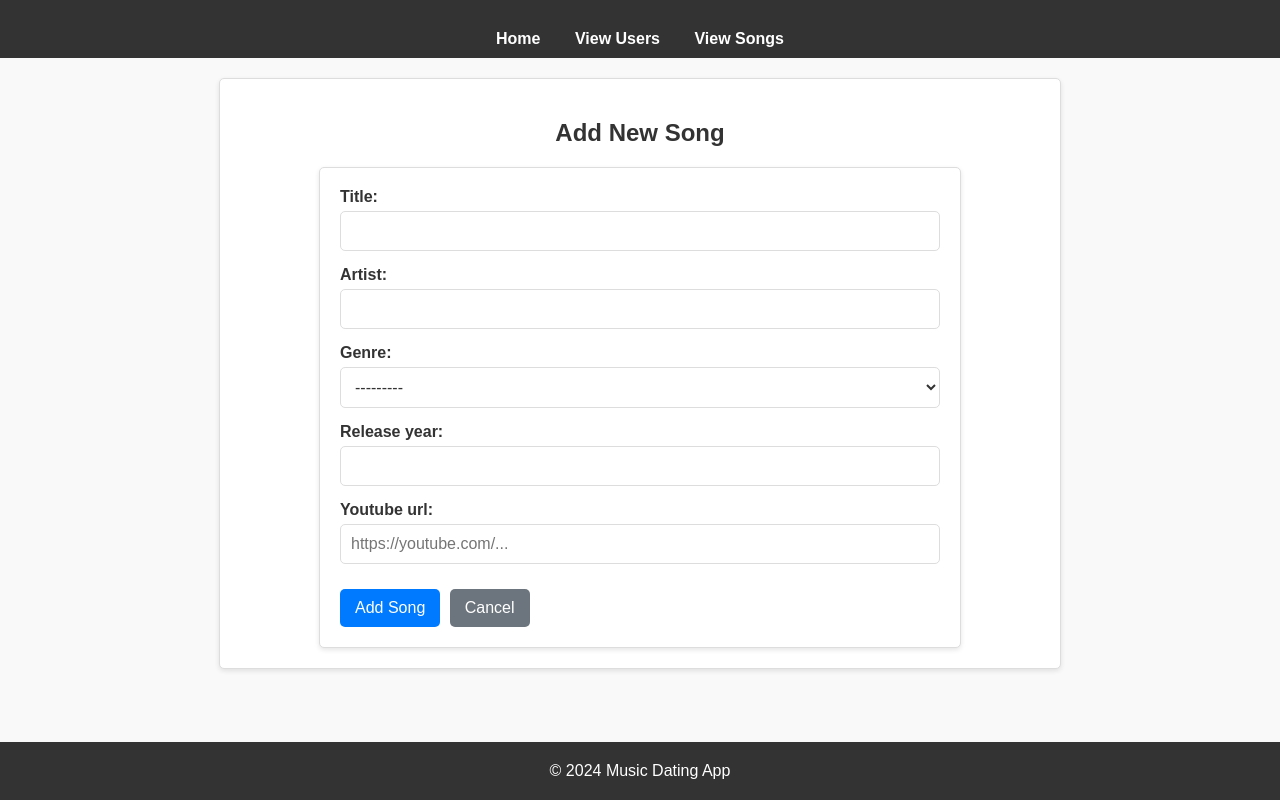
After one commit to starwarsman715/CS-412-Django, a Django app: page /project/add_song/ in a window 1280 px wide. The commit adds this page. Run offline with Django 4.2, Linux system fonts and the light colour scheme; data that the repository does not hold is empty.

Commit message:
implemented song and profile creation forms

```diff
--- /dev/null
+++ b/project/forms.py
@@ -0,0 +1,57 @@
+# project/forms.py
+from django import forms
+from django.forms import inlineformset_factory
+from .models import User, Genre, Song, UserGenre, UserSong
+
+class UserForm(forms.ModelForm):
+    class Meta:
+        model = User
+        fields = ['username', 'email', 'birth_date', 'bio']
+        widgets = {
+            'birth_date': forms.DateInput(attrs={'type': 'date'}),
+            'bio': forms.Textarea(attrs={'rows': 3}),
+        }
+
+class UserGenreForm(forms.ModelForm):
+    class Meta:
+        model = UserGenre
+        fields = ['genre']
+        widgets = {
+            'genre': forms.Select(attrs={'class': 'form-control'}),
+        }
+
+class UserSongForm(forms.ModelForm):
+    class Meta:
+        model = UserSong
+        fields = ['song']
+        widgets = {
+            'song': forms.Select(attrs={'class': 'form-control'}),
+        }
+
+# Define formsets with a fixed number of forms
+UserGenreFormSet = inlineformset_factory(
+    User, UserGenre,
+    form=UserGenreForm,
+    extra=2,  # Exactly 2 genres
+    max_num=2,
+    validate_max=True,
+    can_delete=False
+)
+
+UserSongFormSet = inlineformset_factory(
+    User, UserSong,
+    form=UserSongForm,
+    extra=4,  # Exactly 4 songs
+    max_num=4,
+    validate_max=True,
+    can_delete=False
+)
+
+class SongForm(forms.ModelForm):
+    class Meta:
+        model = Song
+        fields = ['title', 'artist', 'genre', 'release_year', 'youtube_url']
+        widgets = {
+            'release_year': forms.NumberInput(attrs={'min': 1900, 'max': 2100}),
+            'youtube_url': forms.URLInput(attrs={'placeholder': 'https://youtube.com/...'}),
+        }
--- a/project/models.py
+++ b/project/models.py
@@ -32,7 +32,7 @@ class Song(models.Model):
     artist = models.CharField(max_length=200)
     genre = models.ForeignKey(Genre, on_delete=models.CASCADE, related_name='songs')
     release_year = models.PositiveIntegerField()
-    spotify_url = models.URLField()
+    youtube_url = models.URLField()
 
     def __str__(self):
         return f"{self.title} by {self.artist}"
--- /dev/null
+++ b/project/templates/project/add_song.html
@@ -0,0 +1,74 @@
+<!-- project/templates/project/add_song.html -->
+{% extends 'project/base.html' %}
+
+{% block title %}Add New Song{% endblock %}
+
+{% block content %}
+    <div class="container mt-4">
+        <h2>Add New Song</h2>
+        <form method="post" novalidate>
+            {% csrf_token %}
+
+            <!-- Display Form Errors -->
+            {% if form.non_field_errors %}
+                <div class="alert alert-danger">
+                    {{ form.non_field_errors }}
+                </div>
+            {% endif %}
+
+            <!-- Form Fields -->
+            <div class="form-group">
+                {{ form.title.label_tag }}
+                {{ form.title }}
+                {% if form.title.errors %}
+                    <div class="invalid-feedback d-block">
+                        {{ form.title.errors }}
+                    </div>
+                {% endif %}
+            </div>
+
+            <div class="form-group">
+                {{ form.artist.label_tag }}
+                {{ form.artist }}
+                {% if form.artist.errors %}
+                    <div class="invalid-feedback d-block">
+                        {{ form.artist.errors }}
+                    </div>
+                {% endif %}
+            </div>
+
+            <div class="form-group">
+                {{ form.genre.label_tag }}
+                {{ form.genre }}
+                {% if form.genre.errors %}
+                    <div class="invalid-feedback d-block">
+                        {{ form.genre.errors }}
+                    </div>
+                {% endif %}
+            </div>
+
+            <div class="form-group">
+                {{ form.release_year.label_tag }}
+                {{ form.release_year }}
+                {% if form.release_year.errors %}
+                    <div class="invalid-feedback d-block">
+                        {{ form.release_year.errors }}
+                    </div>
+                {% endif %}
+            </div>
+
+            <div class="form-group">
+                {{ form.youtube_url.label_tag }}
+                {{ form.youtube_url }}
+                {% if form.youtube_url.errors %}
+                    <div class="invalid-feedback d-block">
+                        {{ form.youtube_url.errors }}
+                    </div>
+                {% endif %}
+            </div>
+
+            <button type="submit" class="btn btn-primary">Add Song</button>
+            <a href="{% url 'project:song_list' %}" class="btn btn-secondary">Cancel</a>
+        </form>
+    </div>
+{% endblock %}
--- a/project/templates/project/song_list.html
+++ b/project/templates/project/song_list.html
@@ -4,6 +4,7 @@
 {% block title %}Song List{% endblock %}
 
 {% block content %}
+    <a href="{% url 'project:add_song' %}" class="btn btn-success mb-3">Add New Song</a>
     <h2>List of Songs</h2>
     <table>
         <thead>
--- a/project/templates/project/user_list.html
+++ b/project/templates/project/user_list.html
@@ -5,6 +5,8 @@
 
 {% block content %}
     <h2>List of Users</h2>
+    <a href="{% url 'project:add_user' %}" class="btn btn-success mb-3">Add New User</a>
+
     <ul>
         {% for user in users %}
             <li>
--- a/project/urls.py
+++ b/project/urls.py
@@ -12,4 +12,7 @@ urlpatterns = [
 
     path('users/<int:pk>/', views.UserDetailView.as_view(), name='user_detail'),
     path('songs/<int:pk>/', views.SongDetailView.as_view(), name='song_detail'),
+
+    path('add_user/', views.AddUserView.as_view(), name='add_user'),
+    path('add_song/', views.SongCreateView.as_view(), name='add_song'),
 ]
--- a/project/views.py
+++ b/project/views.py
@@ -1,8 +1,12 @@
 # project/views.py
-from django.shortcuts import render
-from django.views.generic import ListView, DetailView
-from .models import User, Song, UserGenre, UserSong
-
+from django.views.generic import ListView, DetailView, CreateView
+from django.shortcuts import render, redirect, get_object_or_404
+from django.contrib import messages
+from django.urls import reverse_lazy
+from django.forms import inlineformset_factory
+from django.db import transaction
+from .models import User, Song, UserGenre, UserSong, Genre
+from .forms import UserForm, UserGenreFormSet, UserSongFormSet, SongForm
 
 def home(request):
     return render(request, 'project/home.html')
@@ -48,3 +52,55 @@ class SongDetailView(DetailView):
         # Fetch users who have this song as a favorite
         context['favorite_users'] = UserSong.objects.filter(song=song).select_related('user')
         return context
+
+# project/views.py
+
+class SongCreateView(CreateView):
+    model = Song
+    form_class = SongForm
+    template_name = 'project/add_song.html'
+    success_url = reverse_lazy('project:song_list')
+
+    def form_valid(self, form):
+        messages.success(self.request, "Song added successfully!")
+        return super().form_valid(form)
+
+    def form_invalid(self, form):
+        messages.error(self.request, "Please correct the errors below.")
+        return super().form_invalid(form)
+
+class AddUserView(CreateView):
+    model = User
+    form_class = UserForm
+    template_name = 'project/add_user.html'
+    success_url = reverse_lazy('project:user_list')  # Redirect to user list after success
+
+    def get_context_data(self, **kwargs):
+        context = super().get_context_data(**kwargs)
+        if self.request.POST:
+            context['genre_formset'] = UserGenreFormSet(self.request.POST, prefix='genres')
+            context['song_formset'] = UserSongFormSet(self.request.POST, prefix='songs')
+        else:
+            context['genre_formset'] = UserGenreFormSet(prefix='genres')
+            context['song_formset'] = UserSongFormSet(prefix='songs')
+        return context
+
+    def form_valid(self, form):
+        context = self.get_context_data()
+        genre_formset = context['genre_formset']
+        song_formset = context['song_formset']
+        with transaction.atomic():
+            self.object = form.save()
+            if genre_formset.is_valid() and song_formset.is_valid():
+                genre_formset.instance = self.object
+                song_formset.instance = self.object
+                genre_formset.save()
+                song_formset.save()
+            else:
+                return self.form_invalid(form)
+        messages.success(self.request, "User created successfully!")
+        return super().form_valid(form)
+
+    def form_invalid(self, form):
+        messages.error(self.request, "Please correct the errors below.")
+        return super().form_invalid(form)
--- a/static/style.css
+++ b/static/style.css
@@ -161,3 +161,133 @@ a:hover {
     background-color: #007BFF;
     color: #fff;
 }
+/* Form Styling */
+form {
+    max-width: 600px;
+    margin: 0 auto;
+    padding: 20px;
+    border: 1px solid #ddd;
+    border-radius: 5px;
+    background-color: #fff;
+    box-shadow: 0 2px 5px rgba(0, 0, 0, 0.1);
+}
+
+form h2 {
+    text-align: center;
+    margin-bottom: 20px;
+    color: #333;
+}
+
+form fieldset {
+    border: 1px solid #ddd;
+    border-radius: 5px;
+    margin-bottom: 20px;
+    padding: 15px;
+    background-color: #f9f9f9;
+}
+
+form legend {
+    font-size: 1.2rem;
+    font-weight: bold;
+    color: #333;
+    padding: 0 10px;
+}
+
+form .form-group {
+    margin-bottom: 15px;
+}
+
+form .form-group label {
+    font-weight: bold;
+    display: block;
+    margin-bottom: 5px;
+    color: #333;
+}
+
+form .form-group input,
+form .form-group select,
+form .form-group textarea {
+    width: 100%;
+    padding: 10px;
+    border: 1px solid #ddd;
+    border-radius: 5px;
+    background-color: #fff;
+    box-sizing: border-box;
+    font-size: 1rem;
+    color: #333;
+}
+
+form .form-group input:focus,
+form .form-group select:focus,
+form .form-group textarea:focus {
+    border-color: #007BFF;
+    outline: none;
+    box-shadow: 0 0 3px rgba(0, 123, 255, 0.25);
+}
+
+form .error {
+    color: #dc3545;
+    font-size: 0.9rem;
+    margin-top: 5px;
+}
+
+/* Buttons */
+form button,
+form a.btn {
+    display: inline-block;
+    margin: 10px 5px 0 0;
+    padding: 10px 15px;
+    border: none;
+    border-radius: 5px;
+    font-size: 1rem;
+    cursor: pointer;
+    text-align: center;
+    text-decoration: none;
+}
+
+form button[type="submit"] {
+    background-color: #007BFF;
+    color: #fff;
+    transition: background-color 0.3s ease;
+}
+
+form button[type="submit"]:hover {
+    background-color: #0056b3;
+}
+
+form a.btn-secondary {
+    background-color: #6c757d;
+    color: #fff;
+    transition: background-color 0.3s ease;
+}
+
+form a.btn-secondary:hover {
+    background-color: #5a6268;
+}
+
+/* Alert Styling */
+.alert {
+    padding: 10px 15px;
+    margin-bottom: 20px;
+    border: 1px solid #dc3545;
+    border-radius: 5px;
+    background-color: #f8d7da;
+    color: #721c24;
+}
+
+.alert.alert-danger {
+    background-color: #f8d7da;
+    border-color: #f5c6cb;
+    color: #721c24;
+}
+
+/* Page Layout */
+.container {
+    max-width: 800px;
+    margin: 0 auto;
+    padding: 20px;
+    background-color: #fff;
+    border: 1px solid #ddd;
+    border-radius: 5px;
+    box-shadow: 0 2px 5px rgba(0, 0, 0, 0.1);
+}
```
Also changed, not shown: project/templates/project/add_user.html (added, +51 -0 lines), project/migrations/0003_rename_spotify_url_song_youtube_url.py (added).
